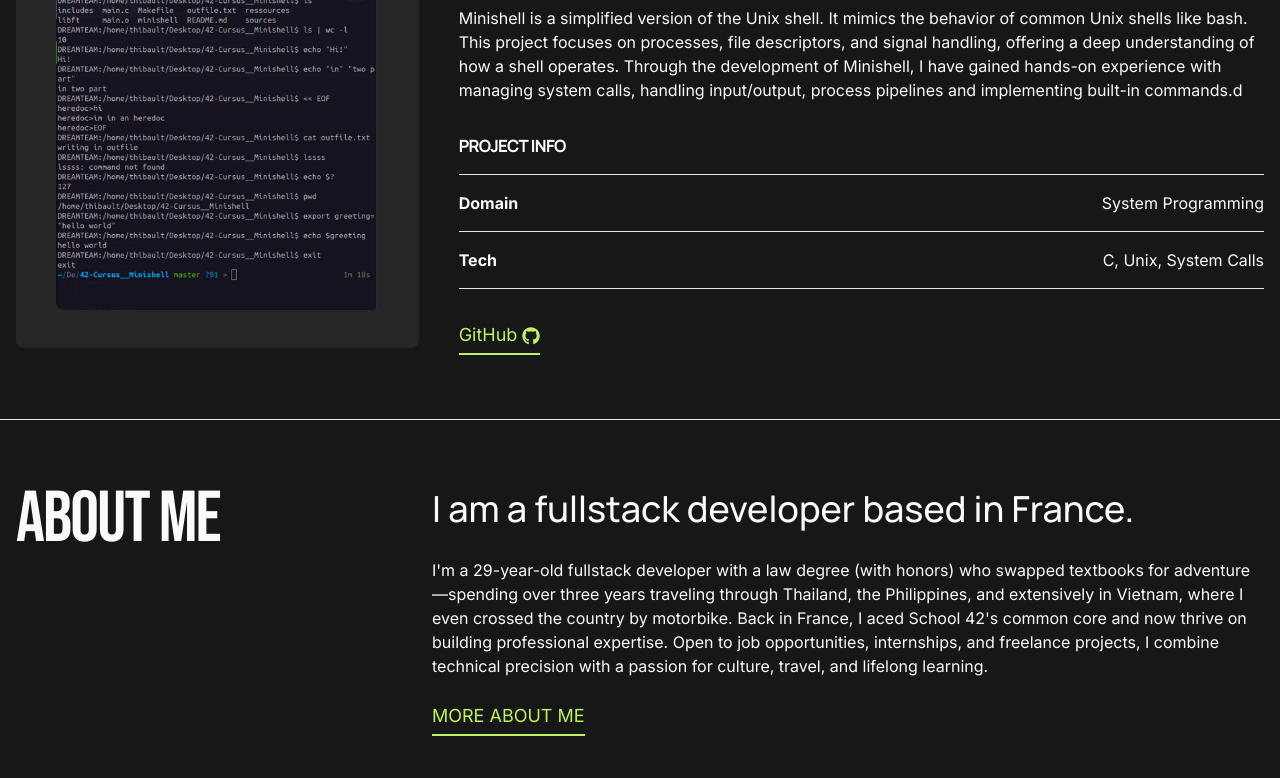
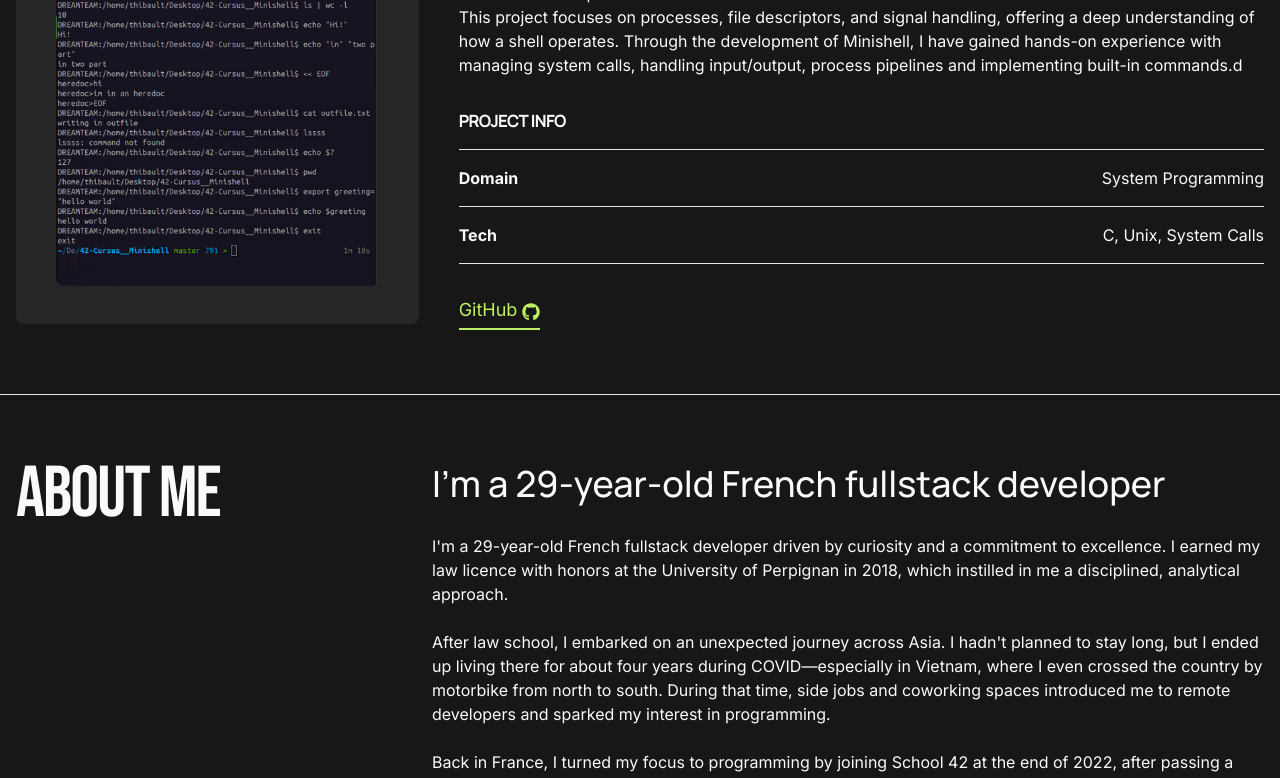
Before and after one commit to thibault-deverge/portfolio, a Next.js app: page /en in a window 1280 px wide. Shown: the part 2000-2778 px from the top of the page. Built offline with nearby package versions, Linux system fonts and the light colour scheme; no server answers.

Commit message:
Develop about section

```diff
--- a/components/about/about.tsx
+++ b/components/about/about.tsx
@@ -1,30 +1,27 @@
+import { useTranslations } from "next-intl";
+
 import { Heading2, Heading3 } from "@/components/ui/heading";
 import { StyledLink } from "@/components/ui/styledLink";
 import { Separator } from "@/components/ui/separator";
 
 export function About() {
+	const t = useTranslations("About");
+
 	return (
 		<>
 			<section
 				id="about"
 				className="container flex flex-col items-stretch justify-between md:flex-row mx-auto px-4 py-16"
 			>
-				<Heading2>About Me</Heading2>
+				<Heading2>{t("title")}</Heading2>
 
 				<div className="w-full md:w-2/3 flex flex-col gap-6">
-					<Heading3>I am a fullstack developer based in France.</Heading3>
-					<p className="text-neutral-50">
-						I&apos;m a 29-year-old fullstack developer with a law degree (with honors) who
-						swapped textbooks for adventure—spending over three years traveling through
-						Thailand, the Philippines, and extensively in Vietnam, where I even crossed
-						the country by motorbike. Back in France, I aced School 42&apos;s common core
-						and now thrive on building professional expertise. Open to job opportunities,
-						internships, and freelance projects, I combine technical precision with a
-						passion for culture, travel, and lifelong learning.
-					</p>
-					<div className="flex">
-						<StyledLink href="#">MORE ABOUT ME</StyledLink>
-					</div>
+					<Heading3>{t("description")}</Heading3>
+
+					<p className="text-neutral-50">{t("paragraph1")}</p>
+					<p className="text-neutral-50">{t("paragraph2")}</p>
+					<p className="text-neutral-50">{t("paragraph3")}</p>
+					<p className="text-neutral-50">{t("paragraph4")}</p>
 				</div>
 			</section>
 			<Separator />
--- a/components/footer/footer.tsx
+++ b/components/footer/footer.tsx
@@ -15,7 +15,7 @@ export function Footer() {
 				>
 					{t("link")}
 				</a>{" "}
-				(Next.Js/Typescript)
+				(Next.Js/Typescript/Tailwind)
 			</p>
 		</footer>
 	);
--- a/components/hero/hero.jsx
+++ b/components/hero/hero.jsx
@@ -54,7 +54,7 @@ export function Hero() {
 
 				{/* Right Panel */}
 				<div className="flex flex-cols rounded-md overflow-hidden">
-					<Image src="/images/hero.png" alt="Thibault Deverge" width={700} height={700} />
+					<Image src="/images/hero.png" alt="Thibault Deverge" width={650} height={650} />
 				</div>
 			</section>
 			<Separator />
--- a/messages/en.json
+++ b/messages/en.json
@@ -21,8 +21,16 @@
 		"resume": "resume",
 		"submit": "Send Message"
 	},
+	"About": {
+		"title": "About Me",
+		"description": "I'm a 29-year-old French fullstack developer",
+		"paragraph1": "I'm a 29-year-old French fullstack developer driven by curiosity and a commitment to excellence. I earned my law licence with honors at the University of Perpignan in 2018, which instilled in me a disciplined, analytical approach.",
+		"paragraph2": " After law school, I embarked on an unexpected journey across Asia. I hadn't planned to stay long, but I ended up living there for about four years during COVID—especially in Vietnam, where I even crossed the country by motorbike from north to south. During that time, side jobs and coworking spaces introduced me to remote developers and sparked my interest in programming.",
+		"paragraph3": "Back in France, I turned my focus to programming by joining School 42 at the end of 2022, after passing a one-month test. At 42, learning happens through peer collaboration and project-based work working mostly on projects in C and C++, covering Unix, memory management, and other computer science fundamentals. It taught me how to find solutions independently, rely on available online resources and better at troubleshooting on my own.",
+		"paragraph4": "Soon after completing the common core, I started by my own exploring web development deeply — beginning with vanilla CSS/JavaScript and then moving on to Tailwind, Node, Next.js with TypeScript. I&apos;m open to every opportunities, internships, and freelance projects. Outside of coding, I enjoy hiking, cinema, and staying active with sports like badminton, tennis, and gym workouts."
+	},
 	"Footer": {
-		"portfolio": "portfolio available ",
+		"portfolio": "Portfolio available ",
 		"link": "here"
 	}
 }
--- a/messages/fr.json
+++ b/messages/fr.json
@@ -20,6 +20,14 @@
 		"resume": "CV",
 		"submit": "Envoyer"
 	},
+	"About": {
+		"title": "A propos",
+		"description": "Je suis un développeur fullstack français de 29 ans",
+		"paragraph1": "Je suis un développeur fullstack français de 29 ans, animé par la curiosité et un engagement envers l'excellence. J'ai obtenu ma licence de droit avec mention à l'Université de Perpignan en 2018, ce qui m'a inculqué une approche disciplinée et analytique.",
+		"paragraph2": "Après mes études de droit, j'ai entrepris un voyage inattendu à travers l'Asie. Je n'avais pas prévu de rester longtemps, mais j'y ai finalement vécu pendant environ quatre ans, durant la période de COVID — notamment au Vietnam, où j'ai même traversé le pays à moto du nord au sud. Pendant ce temps, des petits boulots et des espaces de coworking m'ont permis de rencontrer des développeurs en télétravail et ont éveillé mon intérêt pour la programmation.",
+		"paragraph3": "De retour en France, j'ai décidé de me concentrer sur la programmation en rejoignant l'école 42 fin 2022, après avoir passé un test d'un mois. A 42, l'apprentissage se fait par la collaboration entre pairs et le travail par projet. Le tronc commun concerne principalement des projets en C et C++ — couvrant Unix, la gestion de la mémoire et d'autres fondamentaux de l'informatique. Cette approche m'a appris à trouver des solutions de manière autonome et à me fier aux ressources en ligne disponibles. ",
+		"paragraph4": "Peu de temps après avoir terminé le tronc commun, j'ai commencé à explorer par moi-même le développement web — notamment les technologies Javascript frontend/backend et le CSS. Extrêmement motivé, je suis ouvert à toute opportunité, stage ou projet freelance, toujours prêt à apporter des solutions concrètes à vos défis. En dehors du code, j'aime me balader et faire des randonnees, le cinema, notamment les anciens films, ainsi que rester actif avec des sports comme le badminton, le tennis et la musculation."
+	},
 	"Footer": {
 		"portfolio": "Portfolio disponible ",
 		"link": "ici"
```
